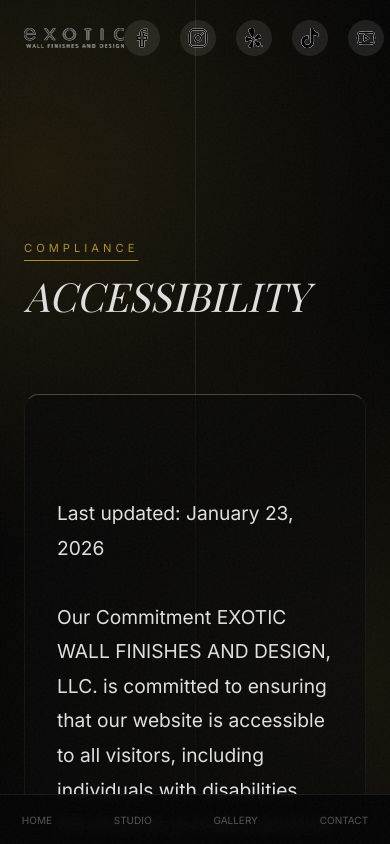
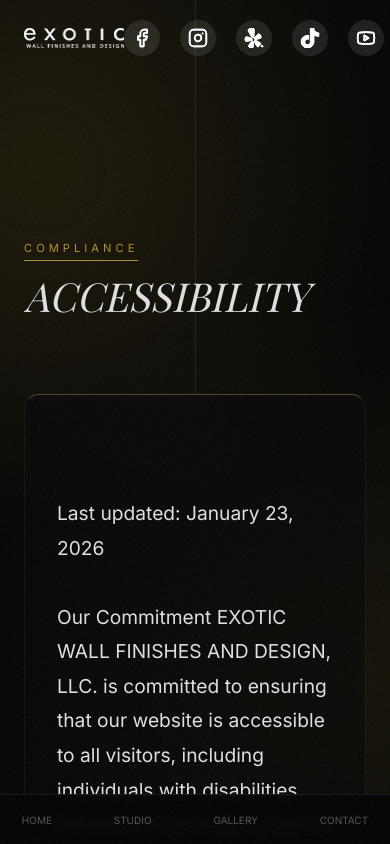
Before and after one commit to oceanwaveweb/exoticwallfinishes, a Next.js app: page /accessibility in a window 390 px wide. Shown: the top 844 px of the page. Built offline with nearby package versions, Linux system fonts and the light colour scheme; a web font is replaced by a local one.

Commit message:
Integrate Formspree, fix social icon colors and blend mode

```diff
--- a/package.json
+++ b/package.json
@@ -9,6 +9,7 @@
     "lint": "eslint"
   },
   "dependencies": {
+    "@formspree/react": "^3.0.0",
     "gsap": "^3.14.2",
     "lucide-react": "^0.577.0",
     "next": "16.1.6",
--- a/src/app/legacy.css
+++ b/src/app/legacy.css
@@ -83,12 +83,12 @@ body {
     justify-content: space-between;
     align-items: center;
     z-index: 100;
+}
+
+.logo {
+    display: flex;
+    align-items: center;
     mix-blend-mode: difference;
-}
-
-.logo {
-    display: flex;
-    align-items: center;
 }
 
 .brand-img {
@@ -115,13 +115,23 @@ body {
 }
 
 .social-icon {
-    color: #fff;
+    color: #fff !important;
     transition: var(--transition-fast);
 }
 
+.social-icon svg {
+    color: #fff !important;
+    stroke: #fff !important;
+}
+
 .social-icon:hover {
-    color: var(--accent-gold);
+    color: var(--accent-gold) !important;
     transform: translateY(-2px);
+}
+
+.social-icon:hover svg {
+    color: var(--accent-gold) !important;
+    stroke: var(--accent-gold) !important;
 }
 
 /* --- Right Side Vertical Navigation --- */
@@ -2285,17 +2295,26 @@ footer {
         height: 36px;
         border-radius: 50%;
         background: rgba(255, 255, 255, 0.05);
+        color: #fff !important;
         transition: background 0.3s var(--ease), color 0.3s var(--ease), transform 0.3s var(--ease);
     }
 
     .social-icon:hover {
         background: rgba(212, 175, 55, 0.15);
+        color: var(--accent-gold) !important;
         transform: translateY(-2px);
     }
 
     .social-icon svg {
         width: 20px;
         height: 20px;
+        color: #fff !important;
+        stroke: #fff !important;
+    }
+
+    .social-icon:hover svg {
+        color: var(--accent-gold) !important;
+        stroke: var(--accent-gold) !important;
     }
 
     .side-nav {
```
Also changed, not shown: 1 other file (tests, documents, lock files or other folders).
